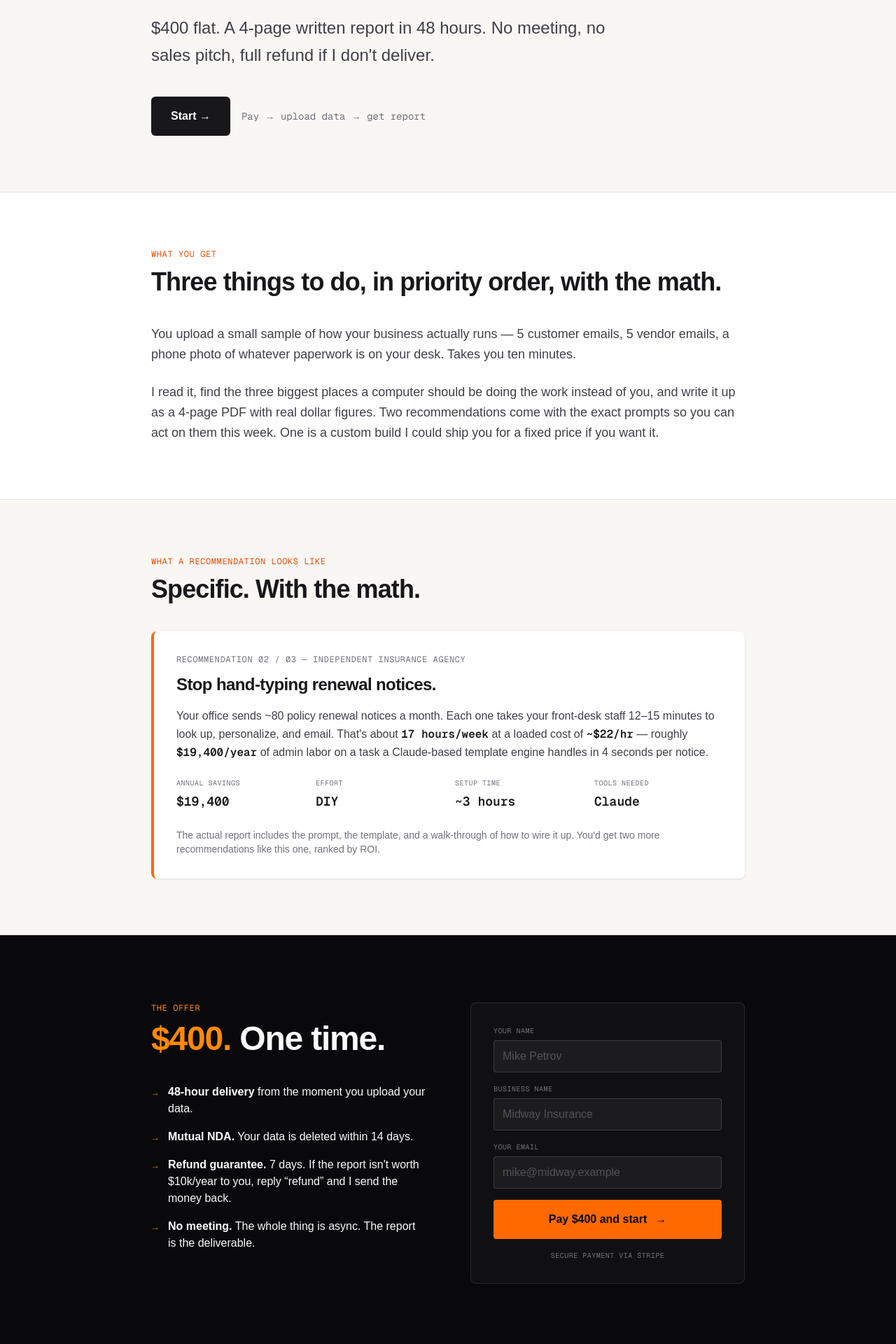
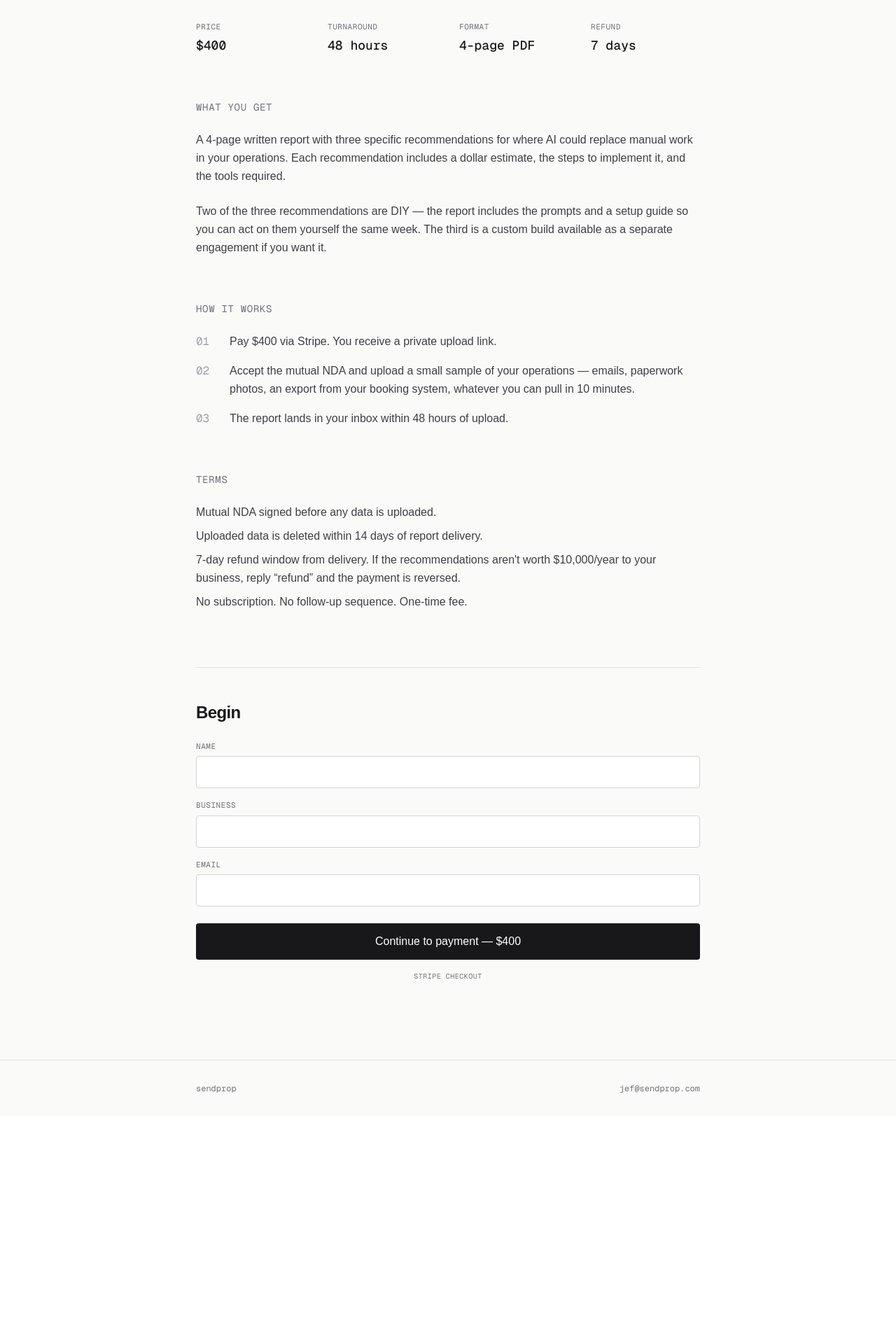
Before and after one commit to jefdiesel/sendprop, a Next.js app: page / in a window 1280 px wide. Shown: the part 360-2280 px from the top of the page at 70% size. After the commit the page ends 1955 px from the top, so only its background shows below. Built offline with nearby package versions, Linux system fonts and the light colour scheme.

Commit message:
Flat factual rewrite: drop the I-voice, drop fake examples, drop marketing flourishes

```diff
--- a/src/app/page.tsx
+++ b/src/app/page.tsx
@@ -1,269 +1,192 @@
 import { createCheckoutSession } from "./actions";
 
 export const metadata = {
-  title: "Sendprop — find $10k of automatable work in your business",
+  title: "Sendprop — AI Audit",
   description:
-    "A $400 written report on the 3 highest-ROI places to automate work in your business. 48 hours. No meeting. Refund if not worth $10k/year.",
+    "A written report identifying the three highest-ROI places to use AI in your business. $400. 48 hours. No meeting. Refund if not worth $10,000/year.",
 };
 
 export default function HomePage() {
   return (
-    <div className="min-h-screen bg-[#f8f7f4] text-zinc-900 antialiased selection:bg-orange-200">
-      {/* nav */}
+    <div className="min-h-screen bg-[#fafaf8] text-zinc-900 antialiased">
       <nav className="border-b border-zinc-900/10">
-        <div className="mx-auto flex max-w-4xl items-center justify-between px-6 py-5">
-          <a href="/" className="font-semibold tracking-tight">
+        <div className="mx-auto flex max-w-3xl items-center justify-between px-6 py-5">
+          <a href="/" className="text-sm font-semibold tracking-tight">
             sendprop
-            <span className="ml-1 inline-block h-1.5 w-1.5 translate-y-[-2px] rounded-full bg-orange-500" />
           </a>
           <a
             href="#start"
-            className="text-sm font-medium text-zinc-600 hover:text-zinc-900"
+            className="text-sm text-zinc-500 hover:text-zinc-900"
           >
-            $400 →
+            $400
           </a>
         </div>
       </nav>
 
-      {/* hero */}
-      <section className="border-b border-zinc-900/10">
-        <div className="mx-auto max-w-4xl px-6 pt-20 pb-16 sm:pt-28 sm:pb-20">
-          <h1 className="text-5xl font-semibold leading-[0.95] tracking-tight sm:text-6xl">
-            I&apos;ll find <span className="text-orange-600">$10k of busywork</span> in
-            your business that a computer should be doing.
+      <main className="mx-auto max-w-3xl px-6 py-20 sm:py-28">
+        <h1 className="text-4xl font-semibold tracking-tight sm:text-5xl">
+          AI Audit
         </h1>
-          <p className="mt-8 max-w-2xl text-xl leading-relaxed text-zinc-700 sm:text-2xl">
-            $400 flat. A 4-page written report in 48 hours. No meeting, no
-            sales pitch, full refund if I don&apos;t deliver.
+        <p className="mt-6 text-xl leading-relaxed text-zinc-700">
+          A written report identifying the three highest-ROI places to use AI
+          in your business. $400 flat. Delivered in 48 hours.
         </p>
 
-          <div className="mt-10 flex items-center gap-4">
-            <a
-              href="#start"
-              className="group inline-flex items-center gap-3 rounded-md bg-zinc-900 px-7 py-4 text-base font-semibold text-white transition hover:bg-zinc-800"
-            >
-              Start →
-            </a>
-            <span className="font-mono text-sm text-zinc-500">
-              Pay → upload data → get report
-            </span>
-          </div>
-        </div>
-      </section>
-
-      {/* what you get */}
-      <section className="border-b border-zinc-900/10 bg-white">
-        <div className="mx-auto max-w-4xl px-6 py-16 sm:py-20">
-          <div className="font-mono text-xs uppercase tracking-wider text-orange-600">
-            What you get
-          </div>
-          <h2 className="mt-3 text-3xl font-semibold tracking-tight sm:text-4xl">
-            Three things to do, in priority order, with the math.
-          </h2>
-
-          <div className="mt-10 space-y-6 text-lg leading-relaxed text-zinc-700">
-            <p>
-              You upload a small sample of how your business actually runs &mdash;
-              5 customer emails, 5 vendor emails, a phone photo of whatever
-              paperwork is on your desk. Takes you ten minutes.
-            </p>
-            <p>
-              I read it, find the three biggest places a computer should be
-              doing the work instead of you, and write it up as a 4-page PDF
-              with real dollar figures. Two recommendations come with the
-              exact prompts so you can act on them this week. One is a custom
-              build I could ship you for a fixed price if you want it.
-            </p>
-          </div>
-        </div>
-      </section>
-
-      {/* example */}
-      <section className="border-b border-zinc-900/10">
-        <div className="mx-auto max-w-4xl px-6 py-16 sm:py-20">
-          <div className="font-mono text-xs uppercase tracking-wider text-orange-600">
-            What a recommendation looks like
-          </div>
-          <h2 className="mt-3 text-3xl font-semibold tracking-tight sm:text-4xl">
-            Specific. With the math.
-          </h2>
-
-          <div className="mt-10 rounded-lg border-l-4 border-orange-500 bg-white p-8 shadow-sm">
-            <div className="font-mono text-xs uppercase tracking-wider text-zinc-500">
-              Recommendation 02 / 03 — Independent insurance agency
-            </div>
-            <h3 className="mt-3 text-2xl font-semibold tracking-tight">
-              Stop hand-typing renewal notices.
-            </h3>
-            <p className="mt-4 text-base leading-relaxed text-zinc-700">
-              Your office sends ~80 policy renewal notices a month. Each one
-              takes your front-desk staff 12&ndash;15 minutes to look up,
-              personalize, and email. That&apos;s about{" "}
-              <span className="font-mono font-semibold text-zinc-900">
-                17 hours/week
-              </span>{" "}
-              at a loaded cost of{" "}
-              <span className="font-mono font-semibold text-zinc-900">
-                ~$22/hr
-              </span>{" "}
-              &mdash; roughly{" "}
-              <span className="font-mono font-semibold text-zinc-900">
-                $19,400/year
-              </span>{" "}
-              of admin labor on a task a Claude-based template engine handles
-              in 4 seconds per notice.
-            </p>
-            <dl className="mt-6 grid grid-cols-2 gap-4 text-sm sm:grid-cols-4">
+        <div className="mt-10 border-t border-zinc-900/10 pt-10">
+          <dl className="grid grid-cols-2 gap-8 text-sm sm:grid-cols-4">
             <div>
-                <dt className="font-mono text-[10px] uppercase tracking-wider text-zinc-500">
-                  Annual savings
+              <dt className="font-mono text-[11px] uppercase tracking-wider text-zinc-500">
+                Price
               </dt>
-                <dd className="mt-1 font-mono text-lg font-semibold tabular-nums">
-                  $19,400
+              <dd className="mt-1 font-mono text-lg font-medium tabular-nums">
+                $400
               </dd>
             </div>
             <div>
-                <dt className="font-mono text-[10px] uppercase tracking-wider text-zinc-500">
-                  Effort
+              <dt className="font-mono text-[11px] uppercase tracking-wider text-zinc-500">
+                Turnaround
               </dt>
-                <dd className="mt-1 font-mono text-lg font-semibold">DIY</dd>
-              </div>
-              <div>
-                <dt className="font-mono text-[10px] uppercase tracking-wider text-zinc-500">
-                  Setup time
-                </dt>
-                <dd className="mt-1 font-mono text-lg font-semibold tabular-nums">
-                  ~3 hours
+              <dd className="mt-1 font-mono text-lg font-medium tabular-nums">
+                48 hours
               </dd>
             </div>
             <div>
-                <dt className="font-mono text-[10px] uppercase tracking-wider text-zinc-500">
-                  Tools needed
+              <dt className="font-mono text-[11px] uppercase tracking-wider text-zinc-500">
+                Format
               </dt>
-                <dd className="mt-1 font-mono text-lg font-semibold">
-                  Claude
+              <dd className="mt-1 font-mono text-lg font-medium">
+                4-page PDF
               </dd>
             </div>
+            <div>
+              <dt className="font-mono text-[11px] uppercase tracking-wider text-zinc-500">
+                Refund
+              </dt>
+              <dd className="mt-1 font-mono text-lg font-medium">7 days</dd>
+            </div>
           </dl>
-            <p className="mt-6 text-sm text-zinc-500">
-              The actual report includes the prompt, the template, and a
-              walk-through of how to wire it up. You&apos;d get two more
-              recommendations like this one, ranked by ROI.
+        </div>
+
+        <div className="mt-16 space-y-6 text-base leading-relaxed text-zinc-700">
+          <h2 className="text-sm font-mono uppercase tracking-wider text-zinc-500">
+            What you get
+          </h2>
+          <p>
+            A 4-page written report with three specific recommendations for
+            where AI could replace manual work in your operations. Each
+            recommendation includes a dollar estimate, the steps to implement
+            it, and the tools required.
+          </p>
+          <p>
+            Two of the three recommendations are DIY &mdash; the report
+            includes the prompts and a setup guide so you can act on them
+            yourself the same week. The third is a custom build available as a
+            separate engagement if you want it.
           </p>
         </div>
-        </div>
-      </section>
 
-      {/* the offer */}
-      <section
-        id="start"
-        className="border-b border-zinc-900/10 bg-zinc-950 text-zinc-50"
-      >
-        <div className="mx-auto max-w-4xl px-6 py-20 sm:py-24">
-          <div className="grid gap-12 lg:grid-cols-[1fr_1fr] lg:gap-16">
-            <div>
-              <div className="font-mono text-xs uppercase tracking-wider text-orange-400">
-                The offer
-              </div>
-              <h2 className="mt-3 text-5xl font-semibold tracking-tight">
-                <span className="text-orange-400">$400.</span> One time.
+        <div className="mt-16 space-y-6 text-base leading-relaxed text-zinc-700">
+          <h2 className="text-sm font-mono uppercase tracking-wider text-zinc-500">
+            How it works
           </h2>
-              <ul className="mt-10 space-y-4 text-base">
-                <li className="flex items-baseline gap-3">
-                  <span className="font-mono text-xs text-orange-400">→</span>
+          <ol className="space-y-4">
+            <li className="grid grid-cols-[2.5rem_1fr] gap-2">
+              <span className="font-mono text-zinc-400">01</span>
               <span>
-                    <strong className="text-white">48-hour delivery</strong>{" "}
-                    from the moment you upload your data.
+                Pay $400 via Stripe. You receive a private upload link.
               </span>
             </li>
-                <li className="flex items-baseline gap-3">
-                  <span className="font-mono text-xs text-orange-400">→</span>
+            <li className="grid grid-cols-[2.5rem_1fr] gap-2">
+              <span className="font-mono text-zinc-400">02</span>
               <span>
-                    <strong className="text-white">Mutual NDA.</strong> Your
-                    data is deleted within 14 days.
+                Accept the mutual NDA and upload a small sample of your
+                operations &mdash; emails, paperwork photos, an export from
+                your booking system, whatever you can pull in 10 minutes.
               </span>
             </li>
-                <li className="flex items-baseline gap-3">
-                  <span className="font-mono text-xs text-orange-400">→</span>
+            <li className="grid grid-cols-[2.5rem_1fr] gap-2">
+              <span className="font-mono text-zinc-400">03</span>
               <span>
-                    <strong className="text-white">Refund guarantee.</strong>{" "}
-                    7 days. If the report isn&apos;t worth $10k/year to you,
-                    reply &ldquo;refund&rdquo; and I send the money back.
+                The report lands in your inbox within 48 hours of upload.
               </span>
             </li>
-                <li className="flex items-baseline gap-3">
-                  <span className="font-mono text-xs text-orange-400">→</span>
-                  <span>
-                    <strong className="text-white">No meeting.</strong> The
-                    whole thing is async. The report is the deliverable.
-                  </span>
+          </ol>
+        </div>
+
+        <div className="mt-16 space-y-6 text-base leading-relaxed text-zinc-700">
+          <h2 className="text-sm font-mono uppercase tracking-wider text-zinc-500">
+            Terms
+          </h2>
+          <ul className="space-y-2">
+            <li>Mutual NDA signed before any data is uploaded.</li>
+            <li>Uploaded data is deleted within 14 days of report delivery.</li>
+            <li>
+              7-day refund window from delivery. If the recommendations
+              aren&apos;t worth $10,000/year to your business, reply
+              &ldquo;refund&rdquo; and the payment is reversed.
             </li>
+            <li>No subscription. No follow-up sequence. One-time fee.</li>
           </ul>
         </div>
 
-            <div className="rounded-lg border border-white/10 bg-white/[0.03] p-6 sm:p-8">
-              <form action={createCheckoutSession} className="space-y-4">
+        <section
+          id="start"
+          className="mt-20 border-t border-zinc-900/10 pt-12"
+        >
+          <h2 className="text-2xl font-semibold tracking-tight">
+            Begin
+          </h2>
+          <form action={createCheckoutSession} className="mt-6 space-y-4">
             <div>
-                  <label className="mb-1.5 block font-mono text-[10px] uppercase tracking-wider text-zinc-500">
-                    Your name
+              <label className="mb-1.5 block font-mono text-[11px] uppercase tracking-wider text-zinc-500">
+                Name
               </label>
               <input
                 name="customerName"
-                    placeholder="Mike Petrov"
                 required
-                    className="w-full rounded border border-white/15 bg-white/5 px-3 py-2.5 text-base text-white placeholder:text-zinc-600 focus:border-orange-400 focus:outline-none"
+                className="w-full rounded border border-zinc-300 bg-white px-3 py-2.5 text-base focus:border-zinc-900 focus:outline-none"
               />
             </div>
             <div>
-                  <label className="mb-1.5 block font-mono text-[10px] uppercase tracking-wider text-zinc-500">
-                    Business name
+              <label className="mb-1.5 block font-mono text-[11px] uppercase tracking-wider text-zinc-500">
+                Business
               </label>
               <input
                 name="businessName"
-                    placeholder="Midway Insurance"
                 required
-                    className="w-full rounded border border-white/15 bg-white/5 px-3 py-2.5 text-base text-white placeholder:text-zinc-600 focus:border-orange-400 focus:outline-none"
+                className="w-full rounded border border-zinc-300 bg-white px-3 py-2.5 text-base focus:border-zinc-900 focus:outline-none"
               />
             </div>
             <div>
-                  <label className="mb-1.5 block font-mono text-[10px] uppercase tracking-wider text-zinc-500">
-                    Your email
+              <label className="mb-1.5 block font-mono text-[11px] uppercase tracking-wider text-zinc-500">
+                Email
               </label>
               <input
                 name="customerEmail"
                 type="email"
-                    placeholder="mike@midway.example"
                 required
-                    className="w-full rounded border border-white/15 bg-white/5 px-3 py-2.5 text-base text-white placeholder:text-zinc-600 focus:border-orange-400 focus:outline-none"
+                className="w-full rounded border border-zinc-300 bg-white px-3 py-2.5 text-base focus:border-zinc-900 focus:outline-none"
               />
             </div>
             <button
               type="submit"
-                  className="group mt-2 flex w-full items-center justify-center gap-3 rounded bg-orange-500 px-6 py-4 text-base font-semibold text-zinc-950 transition hover:bg-orange-400"
+              className="mt-2 w-full rounded bg-zinc-900 px-6 py-3.5 text-base font-medium text-white transition hover:bg-zinc-800"
             >
-                  Pay $400 and start
-                  <span className="transition-transform group-hover:translate-x-1">→</span>
+              Continue to payment — $400
             </button>
-                <p className="mt-3 text-center font-mono text-[10px] uppercase tracking-wider text-zinc-500">
-                  Secure payment via Stripe
+            <p className="text-center font-mono text-[10px] uppercase tracking-wider text-zinc-500">
+              Stripe checkout
             </p>
           </form>
-            </div>
-          </div>
-        </div>
         </section>
+      </main>
 
-      <footer className="bg-[#f8f7f4]">
-        <div className="mx-auto flex max-w-4xl flex-col items-start justify-between gap-2 px-6 py-10 text-sm text-zinc-500 sm:flex-row sm:items-center">
-          <div>
-            <span className="font-semibold text-zinc-900">sendprop</span>
-            <span className="ml-1 inline-block h-1.5 w-1.5 translate-y-[-2px] rounded-full bg-orange-500" />
-          </div>
-          <div className="font-mono text-xs">
-            <a href="mailto:jef@sendprop.com" className="hover:text-zinc-900">
+      <footer className="border-t border-zinc-900/10">
+        <div className="mx-auto flex max-w-3xl items-center justify-between px-6 py-8 text-xs text-zinc-500">
+          <span className="font-mono">sendprop</span>
+          <a href="mailto:jef@sendprop.com" className="font-mono hover:text-zinc-900">
             jef@sendprop.com
           </a>
-          </div>
         </div>
       </footer>
     </div>
```
Lines whose indentation alone changed are shown as unchanged.
